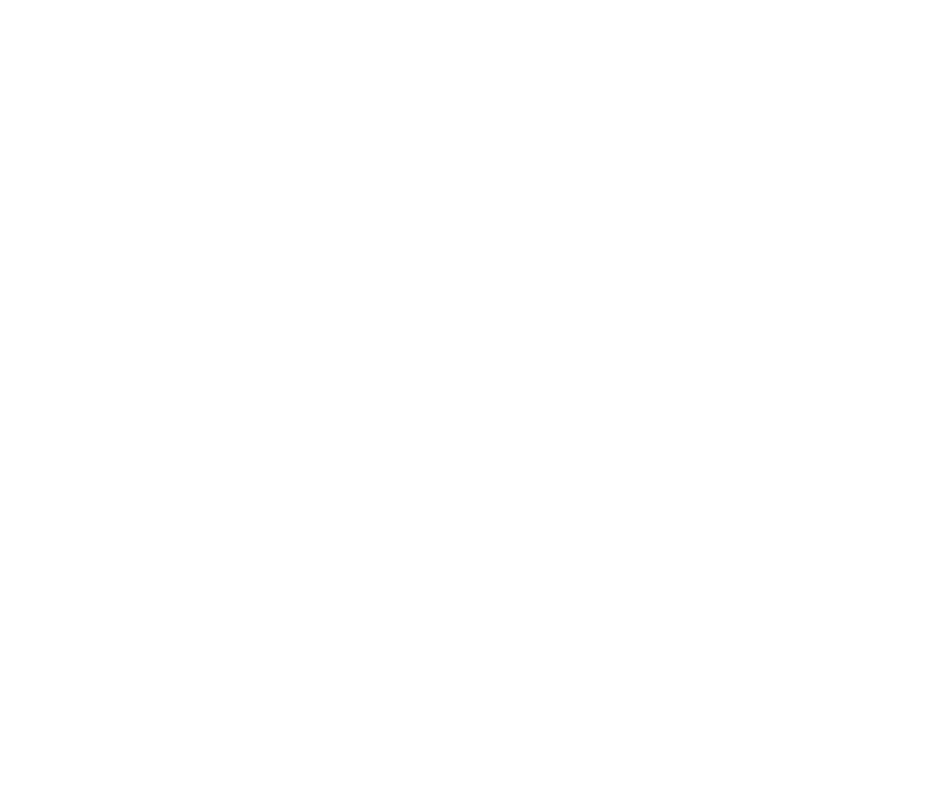
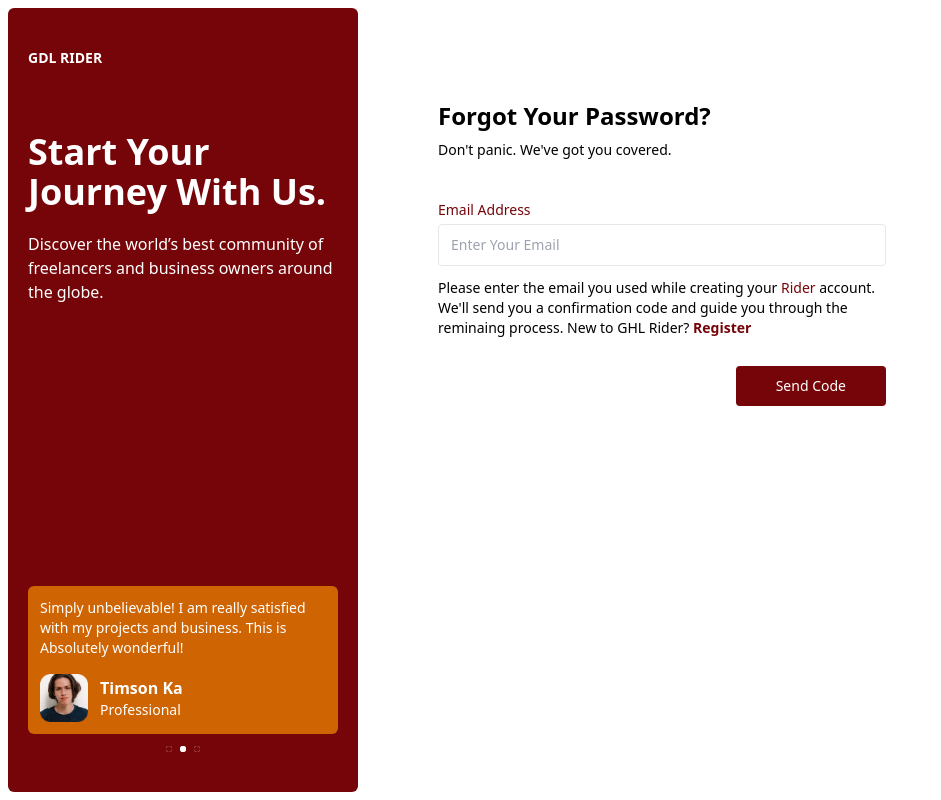
Before and after one commit to Isah-Hamza/GDL-App, a React (Vite) app: page /forgot-password in a window 1280 px wide. Before the commit this address had no page. Shown: the whole page, without its empty margins (0-941 px from the left). Built offline with nearby package versions, Linux system fonts and the light colour scheme.

Commit message:
added forgot  password ui

```diff
--- a/src/App.jsx
+++ b/src/App.jsx
@@ -3,12 +3,16 @@
 import Register from "./pages/Register";
 import { Route, Routes } from "react-router-dom";
 import Login from "./pages/Login";
+import ForgotPassword from "./pages/ForgotPassword";
+import NewPassword from "./pages/ForgotPassword/NewPassword";
 
 function App() {
   const routes = [
     { path: "/", Component: Login },
     { path: "/login", Component: Login },
     { path: "/register", Component: Register },
+    { path: "/forgot-password", Component: ForgotPassword },
+    { path: "/new-password", Component: NewPassword },
   ];
 
   return (
--- a/src/components/CustomInput.jsx
+++ b/src/components/CustomInput.jsx
@@ -2,7 +2,7 @@
 import { FiEye, FiEyeOff } from "react-icons/fi";
 import { SlCalender } from "react-icons/sl";
 
-export const CustomInput = ({ placeholder, label, type, id, otp }) => {
+export const CustomInput = ({ placeholder, label, type, id, ...rest }) => {
   const [inputType, setInputType] = useState("password");
 
   const handleChangeType = () => {
@@ -22,6 +22,7 @@
           type={type == "password" ? inputType : type}
           className="bg-white mt-1 block w-full rounded p-3 py-2.5 text-sm border outline-primary"
           id={id}
+          {...rest}
         />
         {type == "password" && (
           <button
--- /dev/null
+++ b/src/pages/ForgotPassword/NewPassword.jsx
@@ -0,0 +1,55 @@
+import React from "react";
+import AuthPagesLayout from "../../layouts/AuthPagesLayout";
+import { CustomInput } from "../../components/CustomInput";
+import CustomButton from "../../components/CustomButton";
+import { Link } from "react-router-dom";
+
+const NewPassword = () => {
+  return (
+    <AuthPagesLayout>
+      <div className="max-w-md mt-7">
+        <div className="mt-10 mb-5">
+          <div>
+            <p className="text-3xl md:text-2xl font-bold">
+              {" "}
+              New Password for Your Account
+            </p>
+            <p className="text-sm">
+              Don't have an account yet?{" "}
+              <Link to={"/register"} className="text-primary font-medium">
+                Sign up
+              </Link>
+            </p>
+            <p className="mt-10">
+              Enter the OTP code sent to your Email here. It only takes 5mins to
+              expire.
+            </p>{" "}
+          </div>
+          <div className="flex flex-col gap-4 mt-3">
+            <CustomInput
+              label={"OTP Code"}
+              placeholder={"Enter The OTP Here"}
+              id={"otp"}
+              autoComplete="off"
+            />{" "}
+            <CustomInput
+              label={"New Password"}
+              placeholder={"Enter a new password"}
+              id={"password"}
+              type={"password"}
+              autoComplete="new-password"
+            />{" "}
+            <div className="flex justify-end mt-5">
+              <CustomButton
+                clickHandler={() => navigate("#")}
+                children={"Save New Password"}
+              />
+            </div>
+          </div>
+        </div>
+      </div>
+    </AuthPagesLayout>
+  );
+};
+
+export default NewPassword;
--- /dev/null
+++ b/src/pages/ForgotPassword/index.jsx
@@ -0,0 +1,51 @@
+import React from "react";
+import CustomButton from "../../components/CustomButton";
+import { Link, useNavigate } from "react-router-dom";
+import AuthPagesLayout from "../../layouts/AuthPagesLayout";
+import { CustomInput } from "../../components/CustomInput";
+
+const ForgotPassword = () => {
+  const navigate = useNavigate();
+
+  return (
+    <AuthPagesLayout>
+      <div className="max-w-md mt-7">
+        <div className="mt-10 md:mt-[unset] flex flex-col justify-between md:justify-start mb-5">
+          <div className="">
+            <p className="capitalize text-3xl md:text-2xl md:mb-2 mb-1 font-bold">
+              {" "}
+              Forgot your password?
+            </p>
+            <p className="text-sm text-appcolor-400">
+              Don't panic. We've got you covered.
+            </p>{" "}
+          </div>
+          <div className="mt-10">
+            <CustomInput
+              label={"Email Address"}
+              placeholder={"Enter Your Email"}
+              id={"email"}
+            />{" "}
+            <p className="mt-3 text-sm">
+              Please enter the email you used while creating your{" "}
+              <span className="text-primary font-medium">Rider </span>
+              account. We'll send you a confirmation code and guide you through
+              the reminaing process. New to GHL Rider?{" "}
+              <Link to={"/register"} className="font-semibold text-primary">
+                Register
+              </Link>
+            </p>
+          </div>
+          <div className="mt-7 flex justify-end">
+            <CustomButton
+              clickHandler={() => navigate("/new-password")}
+              children={"Send Code"}
+            />
+          </div>
+        </div>
+      </div>
+    </AuthPagesLayout>
+  );
+};
+
+export default ForgotPassword;
--- a/src/pages/Login/index.jsx
+++ b/src/pages/Login/index.jsx
@@ -9,7 +9,7 @@
     <AuthPagesLayout>
       <div className="mt-5">
         <p className="font-semibold text-3xl">Login</p>
-        <p className="text-sm text-secondary-brown">
+        <p className="text-sm">
           Don't have an account yet?{" "}
           <Link to={"/register"} className="text-primary font-medium">
             Sign up
@@ -37,7 +37,7 @@
           </div>
           <div>
             <Link
-              to={"/reset-password"}
+              to={"/forgot-password"}
               className=" hover:underline font-semibold text-sm"
             >
               Forgot Password?
--- a/src/pages/Register/index.jsx
+++ b/src/pages/Register/index.jsx
@@ -8,7 +8,7 @@
 import { Link } from "react-router-dom";
 
 const Register = () => {
-  const steps = ["Account Information", "Enter OTP", "Personal Information"];
+  const steps = ["Personal Information", "Enter OTP", "Business Information"];
   const [currStep, setCurrStep] = useState(1);
 
   return (
@@ -77,7 +77,7 @@
         {currStep === 2 ? (
           <div className="mt-14 otp">
             <p className="mb-4">
-              Enter The OTP sent to your registerd email/phone number <br /> to
+              Enter The OTP sent to your registered email/phone number <br /> to
               move to the next step.
             </p>
             <OTPInput />{" "}
```
